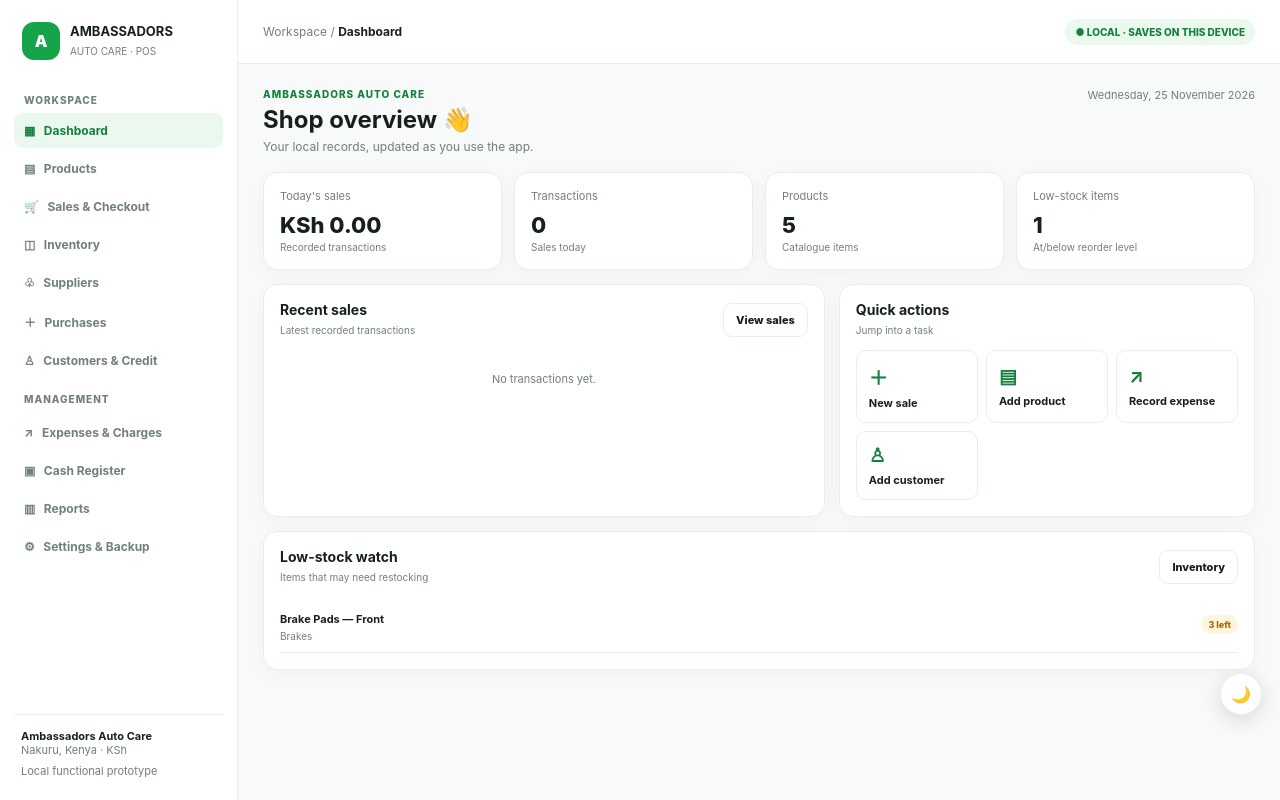
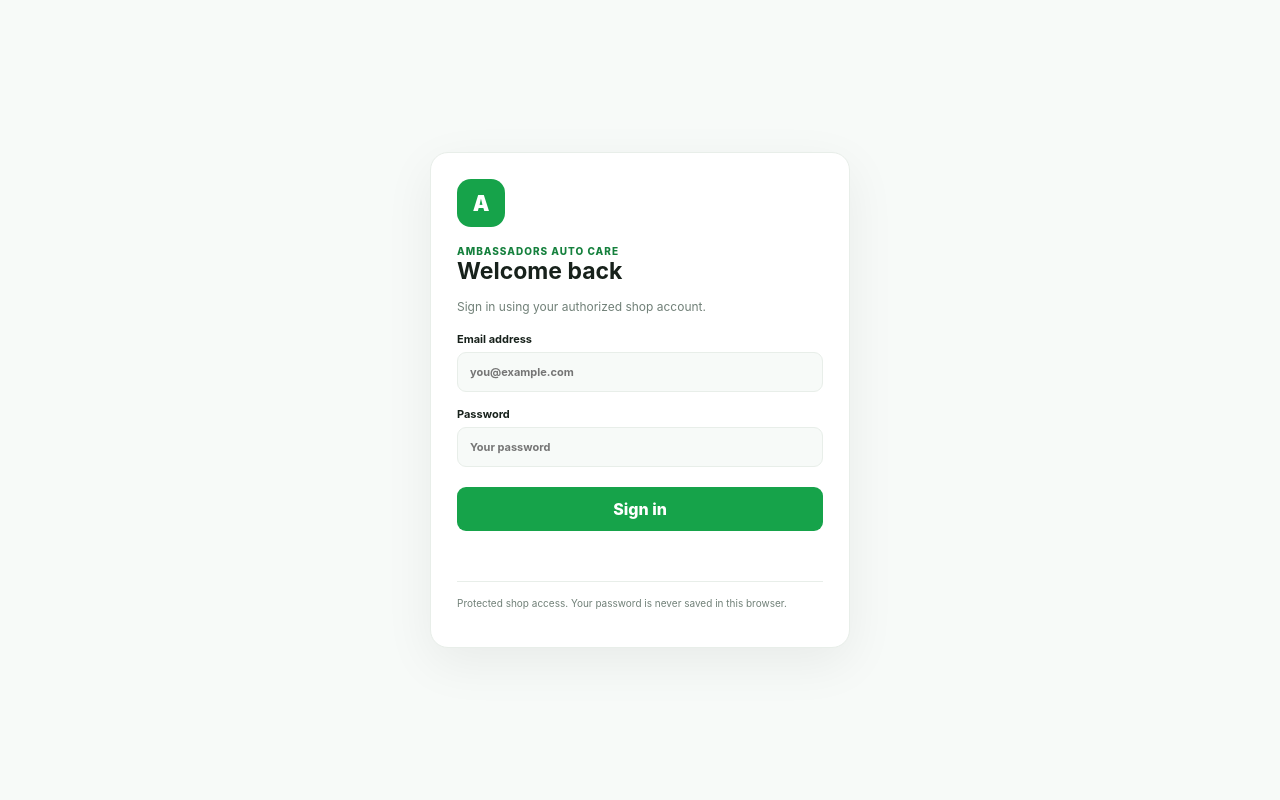
Before and after one commit to wagiita8-gif/AMBASSADOR_AUTO_CARE-, a plain HTML site: page index.html in a window 1280 px wide. Drawn offline with Linux system fonts and the light colour scheme.

Commit message:
Add auth.js script to index.html

```diff
--- a/index.html
+++ b/index.html
@@ -51,5 +51,6 @@
 <nav class="mobile" id="mobileNav"><button class="active" data-page="home"><span>▦</span>Home</button><button data-page="products"><span>▤</span>Products</button><button data-page="sales"><span>🛒</span>Sales</button><button data-page="customers"><span>♙</span>Credit</button><button data-page="settings"><span>⚙</span>Settings</button></nav>
 <button class="themeToggle" id="themeToggle" aria-label="Toggle dark mode">🌙</button>
 <div class="modalback" id="modalBack"><div class="modal"><div class="modalhead"><h2 id="modalTitle">Form</h2><button class="close" id="modalClose">×</button></div><form id="modalForm"><div id="modalFields" class="formgrid"></div><div class="formactions"><button type="button" class="btn secondary" id="modalCancel">Cancel</button><button class="btn primary" type="submit">Save</button></div></form></div></div><div class="toast" id="toast"></div>
+<script src="auth.js" defer></script>
 <script src="script.js" defer></script>
 </body></html>
```
